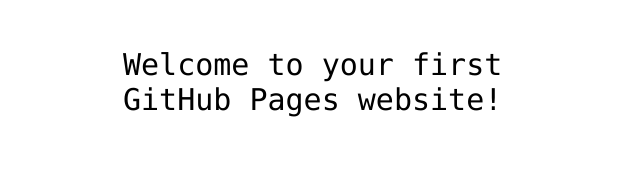
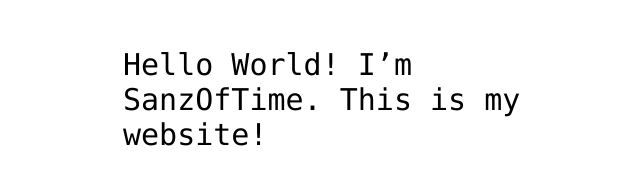
Before and after one commit to SanzOfTime/SanzOfTime.github.io, a plain HTML site: page index.html in a window 1280 px wide. Shown: the part 341-526 px from the top of the page, without its empty margins (317-957 px from the left). Drawn offline with Linux system fonts and the light colour scheme.

Commit message:
Update index.html

```diff
--- a/index.html
+++ b/index.html
@@ -12,7 +12,7 @@
 <img src="https://octodex.github.com/images/daftpunktocat-thomas.gif" id="octocat" alt="octocat-gif" />
 
 <!-- Change this code here by copy and pasting your template on line 15 -->
-<p>Welcome to your first GitHub Pages website!</p>
+<p>Hello World! I’m SanzOfTime. This is my website!</p>
 
 </body>
 </html>
```
